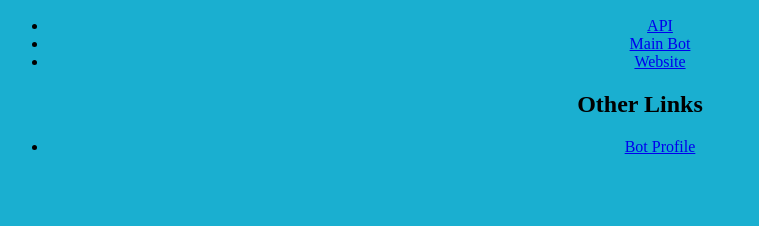
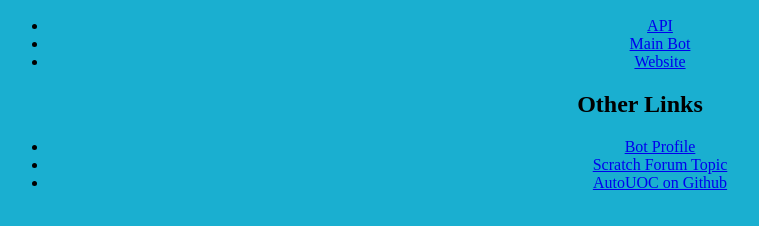
Before and after one commit to AutoUOC/site, a website: page src/views/index.html in a window 1280 px wide. Shown: the part 234-460 px from the top of the page, without its empty margins (0-759 px from the left). Drawn offline with Linux system fonts and the light colour scheme.

Commit message:
Added a few links

```diff
--- a/src/views/index.html
+++ b/src/views/index.html
@@ -16,6 +16,8 @@
   <h2>Other Links</h2>
   <ul>
     <li><a href="https://scratch.mit.edu/users/AutoUOC/">Bot Profile</a></li>
+    <li><a href="https://scratch.mit.edu/discuss/topic/434082/">Scratch Forum Topic</a></li>
+    <li><a href="https://github.com/AutoUOC">AutoUOC on Github</a></li>
   </ul>
 </body>
 </html>
```
